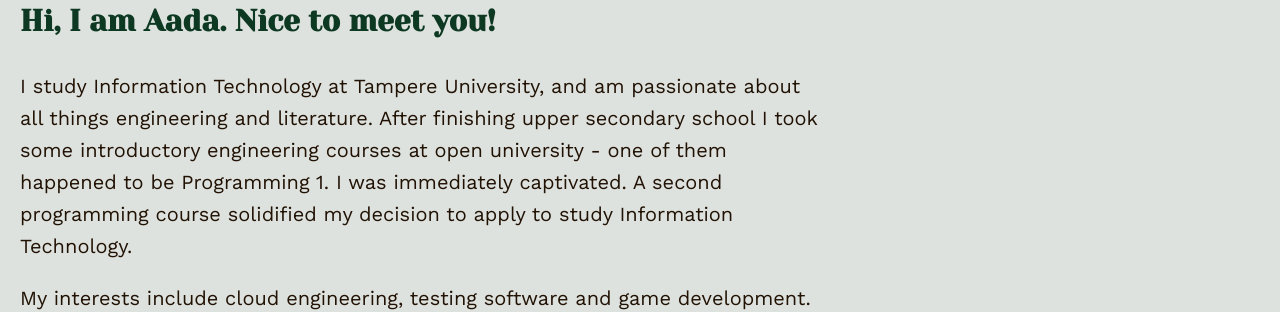
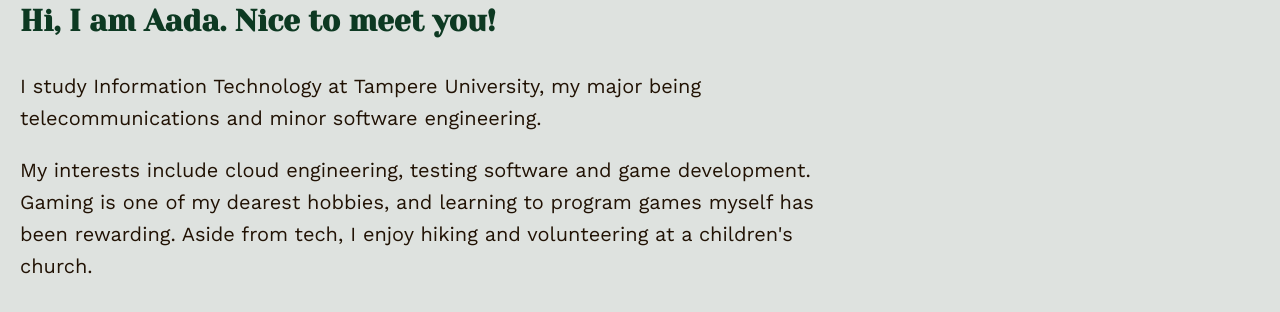
Before and after one commit to aadaharma/resume, a React (Create React App) app: page / in a window 1280 px wide. Shown: the part 827-1139 px from the top of the page. Built offline with nearby package versions, Linux system fonts and the light colour scheme.

Commit message:
Add feathered photo

```diff
--- a/src/App.jsx
+++ b/src/App.jsx
@@ -9,14 +9,12 @@
       <Navbar />
       <div id='content' className='content'>
       <section id = 'start' className = 'start'>
-      <img className='hello' src='/ohhello.PNG' alt='text: Oh, Hello!'></img>
+      <img className='hello' src='/feathered_ohhello.png' alt='text: Oh, Hello!'></img>
       </section>
       <section id= 'info' className='info'>
           <h1>Hi, I am Aada. Nice to meet you!</h1>
-          <p>I study Information Technology at Tampere University, and am passionate about all things engineering and literature.
-        After finishing upper secondary school I took some introductory engineering courses at open university - one of them happened to be Programming 1.
-        I was immediately captivated. A second programming course solidified my decision to apply to study Information Technology. </p>
-
+          <p>I study Information Technology at Tampere University, my major being telecommunications and minor software engineering.
+           </p>
         <p>My interests include cloud engineering, testing software and game development. Gaming is one of my dearest hobbies, and learning to program games myself has been rewarding.
         Aside from tech, I enjoy hiking and volunteering at a children's church.</p>
         </section>
```
Also changed, not shown: 1 other file (tests, documents, lock files or other folders).
